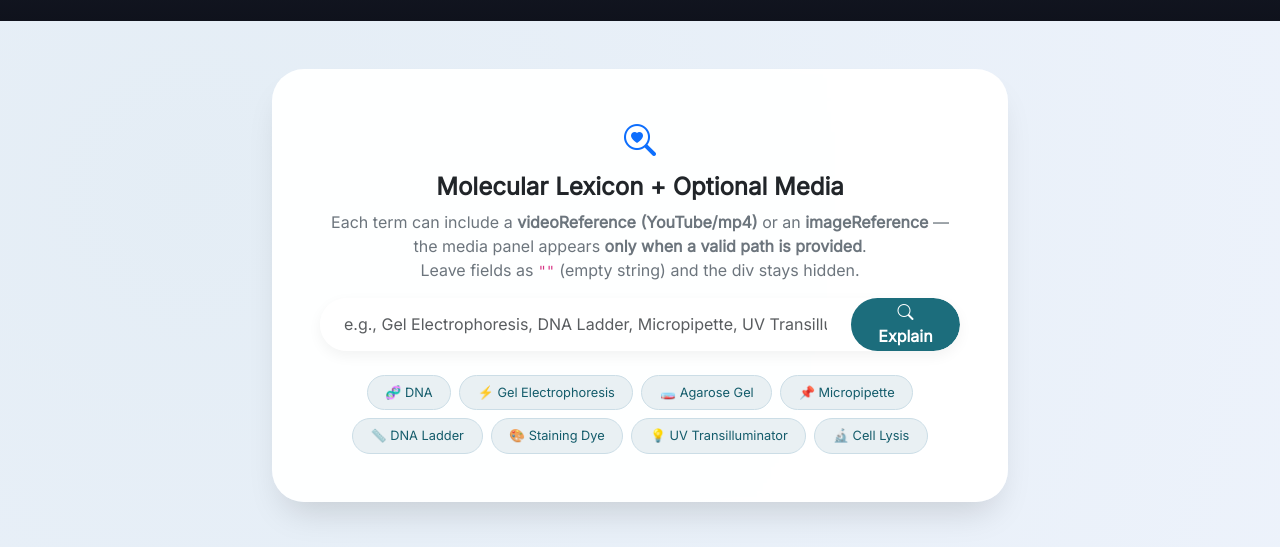
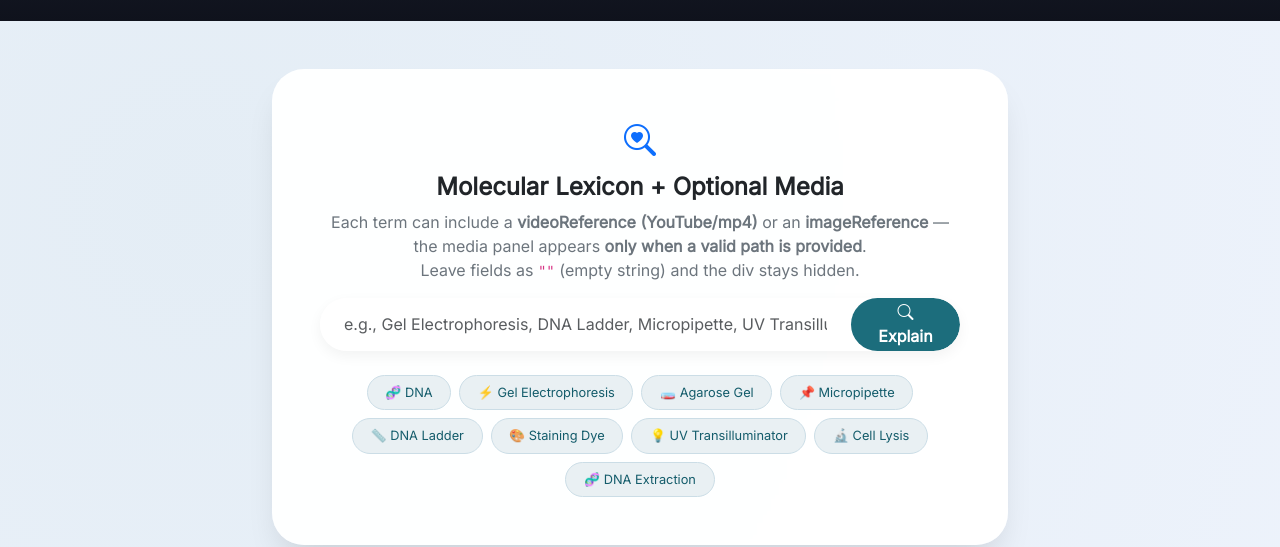
Before and after one commit to Sancanzito/dna_experiment, a website: page additional/wiki.html in a window 1280 px wide. Shown: the part 156-703 px from the top of the page. Drawn offline with nearby package versions, Linux system fonts and the light colour scheme.

Commit message:
dna extraction

```diff
--- a/additional/wiki.html
+++ b/additional/wiki.html
@@ -242,6 +242,7 @@
                     <span class="suggestion-chip" data-term="Staining Dye">🎨 Staining Dye</span>
                     <span class="suggestion-chip" data-term="UV Transilluminator">💡 UV Transilluminator</span>
                     <span class="suggestion-chip" data-term="Cell Lysis">🔬 Cell Lysis</span>
+                    <span class="suggestion-chip" data-term="DNA Extraction">🧬 DNA Extraction</span>
                 </div>
             </div>
 
@@ -381,6 +382,15 @@
             category: "extraction",
             videoReference: "",    // blank
             imageReference: ""     // blank → no media div
+        },
+        {
+            id: 13, term: "DNA Extraction",
+            shortExplanation: "DNA extraction is the multi-step process of isolating DNA from a sample. It involves breaking the cell (lysis), removing membrane lipids using detergent, and clumping the DNA together using alcohol (precipitation).",
+            analogy: "Like a 'molecular fishing trip' where you first break the ice (cell wall), stir the water to clear the muck (proteins), and then pull the prize catch (DNA) out of the water.",
+            tags: ["isolation", "purification", "lysis", "precipitation", "genomics"],
+            category: "protocol",
+            videoReference: "../videos/dna.mp4", // Media will be visible
+            imageReference: ""
         }
     ];
 
```
